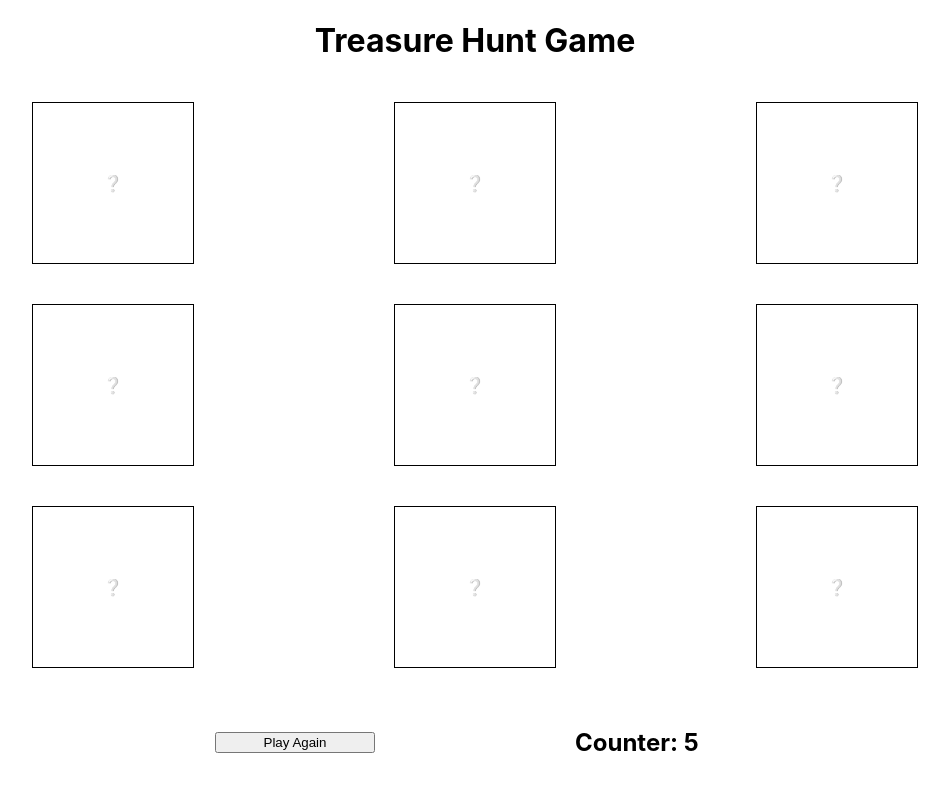
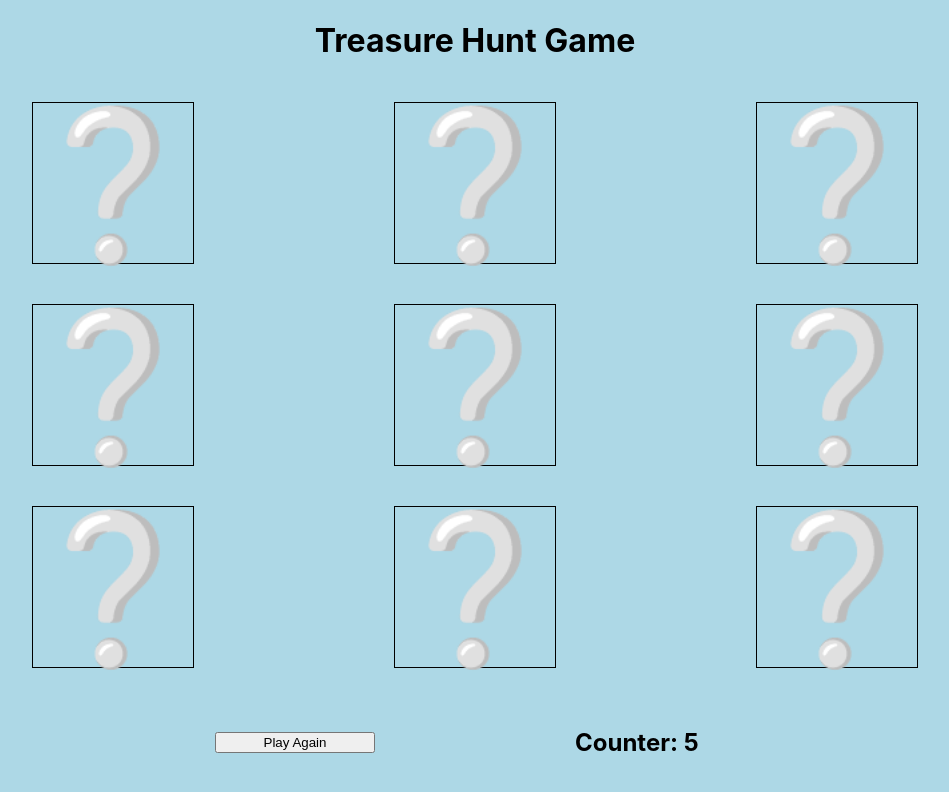
Before and after one commit to TheLavitz/treasurehunt, a React (Create React App) app: page / in a window 1280 px wide. Shown: the top 792 px of the page, without its empty margins (165-1114 px from the left). Built offline with nearby package versions, Linux system fonts and the light colour scheme.

Commit message:
Finished styling

```diff
--- a/src/App.css
+++ b/src/App.css
@@ -14,7 +14,7 @@ h1 {
 }
 
 .square:hover {
-  background-color: #f0f0f0;
+  background-color: rgb(156, 196, 209);
 }
 
 .board {
--- a/src/components/Square.js
+++ b/src/components/Square.js
@@ -1,6 +1,8 @@
 import React from "react";
 
 const Square = ({ board, index, click, viewWidth, marginSide }) => {
+  const fontSize = viewWidth / 1.1;
+
   return (
     <>
       <div
@@ -10,6 +12,7 @@ const Square = ({ board, index, click, viewWidth, marginSide }) => {
           width: `${viewWidth}vw`,
           marginLeft: `${marginSide}vw`,
           marginRight: `${marginSide}vw`,
+          fontSize: `${fontSize}vw`,
         }}
       >
         {board}
--- a/src/index.css
+++ b/src/index.css
@@ -6,6 +6,7 @@ body {
     sans-serif;
   -webkit-font-smoothing: antialiased;
   -moz-osx-font-smoothing: grayscale;
+  background-color: lightblue;
 }
 
 code {
```
